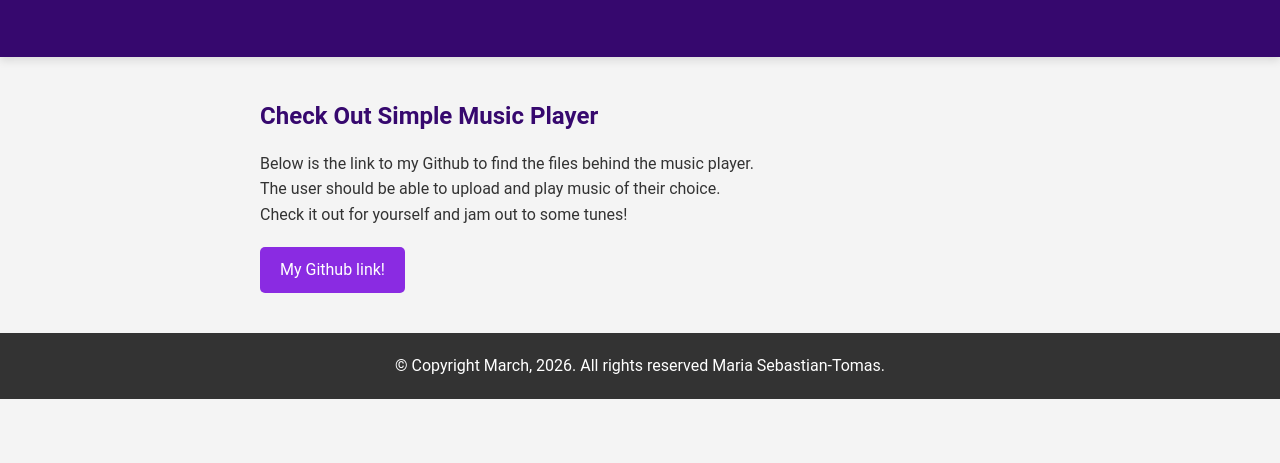
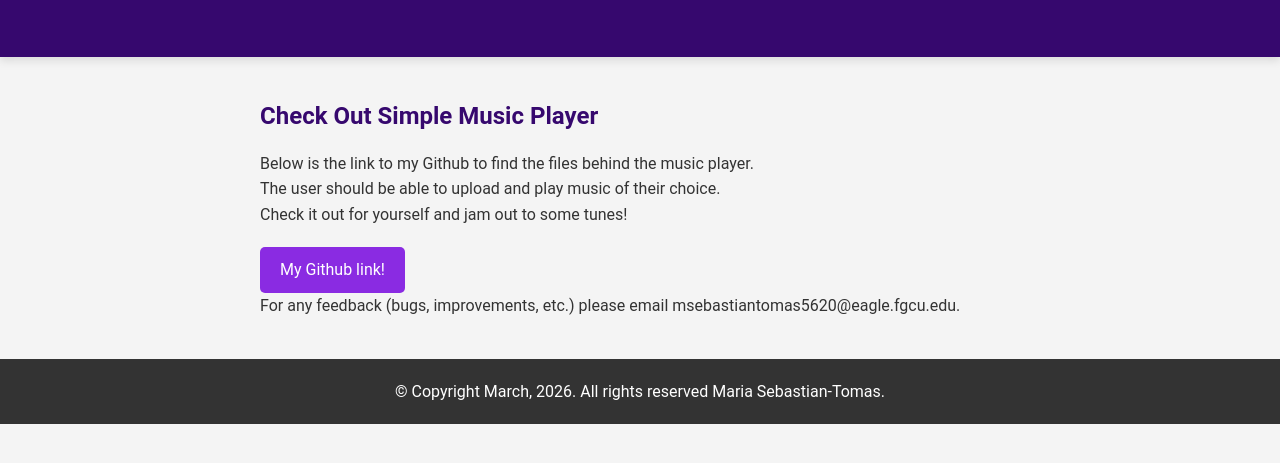
Before and after one commit to Ms012059/programming2project, a plain HTML site: page index.html in a window 1280 px wide. Shown: the part 165-628 px from the top of the page. Drawn offline with Linux system fonts and the light colour scheme.

Commit message:
Update index.html

```diff
--- a/index.html
+++ b/index.html
@@ -22,6 +22,7 @@
         <p>The user should be able to upload and play music of their choice.</p>
         <p>Check it out for yourself and jam out to some tunes!</p>
         <a href="https://github.com/Ms012059/programming2project">My Github link!</a>
+        <p>For any feedback (bugs, improvements, etc.) please email msebastiantomas5620@eagle.fgcu.edu.</p>
     </main>
 
     <footer>
```
